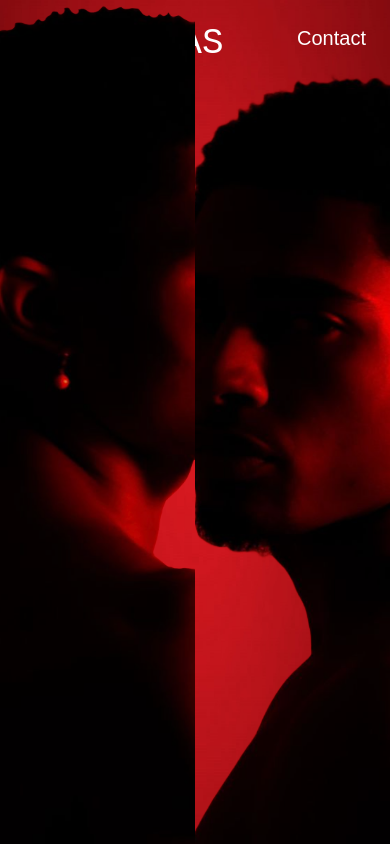
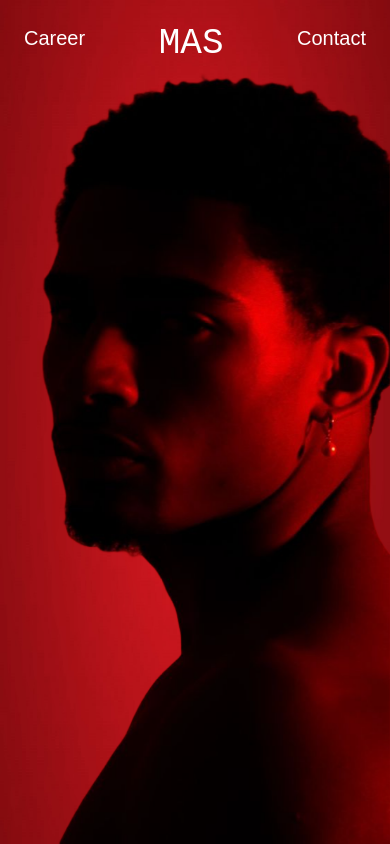
Before and after one commit to TheoPIERSON/model-book, a Nuxt app: page / in a window 390 px wide. Shown: the top 844 px of the page. Built offline with nearby package versions, Linux system fonts and the light colour scheme.

Commit message:
feat: made design more responsive

```diff
--- a/components/HeroBanner.vue
+++ b/components/HeroBanner.vue
@@ -1,10 +1,10 @@
 <template>
   <section id="hero">
     <NuxtImg src="red-bg.jpg" class="w-screen h-screen absolute -z-10" />
-    <div class="flex justify-between w-screen h-screen fixed">
-      <NuxtImg src="file2.png" class="w-3/6 h-full object-cover" />
+    <div class="flex justify-between md:w-screen h-screen fixed">
+      <NuxtImg src="file2.png" class="hidden md:flex w-3/6 h-full object-cover" />
       <div class="w-20"></div>
-      <NuxtImg src="file.png" class="w-4/6 h-full object-cover" />
+      <NuxtImg src="file.png" class="md:w-4/6 h-full object-cover" />
     </div>
   </section>
 </template>
--- a/components/Presentation.vue
+++ b/components/Presentation.vue
@@ -1,5 +1,5 @@
 <template>
-  <section class="p-16">
+  <section class="p-10 md:p-16">
     <p ref="text1">Name : Mas</p>
     <p ref="text2">Location : Paris</p>
     <p ref="text3">Height : 185</p>
@@ -38,8 +38,8 @@ onMounted(() => {
       { text: "" }, // Commence avec un texte vide
       {
         text: element.textContent || "", // Si textContent est null, utiliser une chaîne vide
-        duration: 1.5, // Durée de l'animation
-        delay: index * 1.5, // Décalage entre chaque ligne
+        duration: 1.3, // Durée de l'animation
+        delay: index * 1.3, // Décalage entre chaque ligne
         ease: "none", // Pas d'effet d'accélération
       }
     );
```
